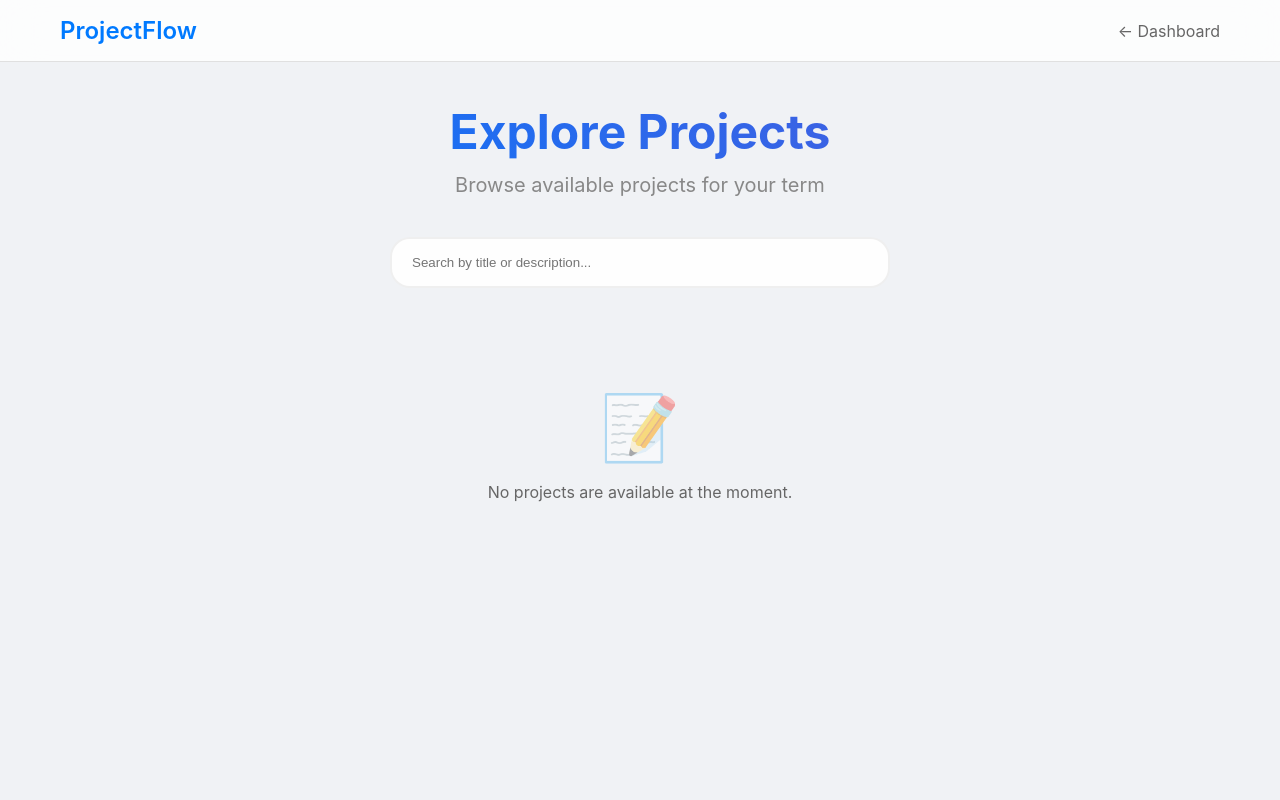
After one commit to echo-tzh/projectFlow, a Flask app: page /student/projects in a window 1280 px wide. The commit adds this page. Run offline with Flask 3, Linux system fonts and the light colour scheme; the visitor is signed in with stand-in values (Sample User, id 1); data that the repository does not hold is empty.

Commit message:
add project listing page
updated dashboard project listing navigation

added Student to features

```diff
--- a/app.py
+++ b/app.py
@@ -28,6 +28,10 @@ app.register_blueprint(load_data_bp)
 app.register_blueprint(universal_dashboard_bp)
 app.register_blueprint(send_welcome_email_bp)
 app.register_blueprint(setup_email_bp)
+# Student projects blueprint
+from features.Student.ViewProjectListing.viewProjectListingController import student_projects_bp
+app.register_blueprint(student_projects_bp, url_prefix="/student")
+
 
 @app.route('/')
 def index():
--- /dev/null
+++ b/features/Student/ViewProjectListing/templates/ViewProjectListing.html
@@ -0,0 +1,200 @@
+<!-- features/Student/ViewProjectListing/templates/ViewProjectListing.html -->
+<!DOCTYPE html>
+<html lang="en">
+<head>
+  <meta charset="UTF-8" />
+  <meta name="viewport" content="width=device-width,initial-scale=1.0" />
+  <title>Browse Projects - ProjectFlow</title>
+  <style>
+    /* Base / reset */
+    * { margin:0; padding:0; box-sizing:border-box; }
+    body {
+      font-family: -apple-system, BlinkMacSystemFont, "Segoe UI", Roboto, "Helvetica Neue", Arial, sans-serif;
+      background: #f0f2f5;
+      min-height: 100vh;
+      color: #1d1d1f;
+    }
+
+    /* === Match Universal Dashboard header/nav exactly === */
+    .container {
+      max-width: 1200px;
+      margin: 0 auto;
+      padding: 0 20px;
+    }
+    .header {
+      background: rgba(255, 255, 255, 0.8);
+      backdrop-filter: blur(20px);
+      border-bottom: 1px solid #e0e0e0;
+      position: sticky;
+      top: 0;
+      z-index: 100;
+      transition: all 0.3s ease;
+    }
+    .nav {
+      display: flex;
+      justify-content: space-between;
+      align-items: center;
+      padding: 16px 0;
+    }
+    .logo {
+      font-size: 24px;
+      font-weight: 600;
+      color: #007AFF;
+      text-decoration: none;
+    }
+    .nav-links {
+      display: flex;
+      align-items: center;
+      gap: 20px;
+    }
+    .nav-link {
+      font-size: 16px;
+      color: #666;
+      text-decoration: none;
+      transition: color 0.2s ease;
+    }
+    .nav-link:hover { color: #007AFF; }
+
+    /* Page content */
+    .main-content { padding: 40px 0; }
+    .page-header { text-align:center; margin-bottom:40px; }
+    .page-title {
+      font-size: 48px;
+      font-weight: 700;
+      margin-bottom: 12px;
+      background: linear-gradient(45deg, #007AFF, #5856D6);
+      -webkit-background-clip: text;
+      -webkit-text-fill-color: transparent;
+      background-clip: text;
+    }
+    .page-subtitle { font-size: 20px; color:#888; margin-bottom: 8px; }
+
+    .search-container { max-width: 500px; margin: 24px auto 40px; position: relative; }
+    .search-input {
+      width: 100%;
+      padding: 16px 20px;
+      border: 2px solid rgba(0, 0, 0, 0.06);
+      border-radius: 20px;
+      background: rgba(255,255,255,0.9);
+      outline: none;
+    }
+    .search-input:focus {
+      border-color: rgba(0, 122, 255, 0.4);
+      box-shadow: 0 0 0 3px rgba(0, 122, 255, 0.1);
+    }
+
+    .projects-grid {
+      display: grid;
+      grid-template-columns: repeat(auto-fill, minmax(360px, 1fr));
+      gap: 24px;
+      margin-bottom: 60px;
+    }
+    .project-card {
+      background: rgba(255,255,255,0.8);
+      backdrop-filter: blur(20px);
+      border-radius: 12px;
+      padding: 24px;
+      border: 1px solid #e0e0e0;
+      box-shadow: 0 4px 10px rgba(0,0,0,0.05);
+      transition: all 0.2s ease;
+    }
+    .project-card:hover {
+      transform: translateY(-4px);
+      box-shadow: 0 8px 20px rgba(0,0,0,0.08);
+    }
+    .project-title { font-size: 20px; font-weight: 600; margin-bottom: 6px; }
+    .project-term  { font-size: 14px; color: #666; margin-bottom: 8px; }
+    .project-description {
+      color: #666;
+      line-height: 1.6;
+      margin-top: 8px;
+      font-size: 15px;
+      display: -webkit-box; -webkit-line-clamp: 3; -webkit-box-orient: vertical; overflow: hidden;
+    }
+
+    .no-results { text-align: center; padding: 60px 20px; color: #666; }
+    .no-results-icon { font-size: 64px; margin-bottom: 16px; opacity: .5; }
+
+    @media (max-width: 768px) {
+      .page-title { font-size: 32px; }
+      .projects-grid { grid-template-columns: 1fr; }
+    }
+  </style>
+</head>
+<body>
+  <header class="header">
+    <div class="container">
+      <nav class="nav">
+        <a href="{{ url_for('universal_dashboard.dashboard') }}" class="logo">ProjectFlow</a>
+        <div class="nav-links">
+          <!-- Keep this a simple text link (same class as dashboard links) -->
+          <a href="{{ url_for('universal_dashboard.dashboard') }}" class="nav-link">← Dashboard</a>
+        </div>
+      </nav>
+    </div>
+  </header>
+
+  <main class="main-content">
+    <div class="container">
+      <div class="page-header">
+        <h1 class="page-title">Explore Projects</h1>
+        <p class="page-subtitle">Browse available projects for your term</p>
+      </div>
+
+      <div class="search-container">
+        <input id="searchInput" class="search-input" type="text"
+               placeholder="Search by title or description..." />
+      </div>
+
+      {% if projects and projects|length > 0 %}
+        <div id="projectsGrid" class="projects-grid">
+          {% for p in projects %}
+          <div class="project-card"
+               data-title="{{ p.title|lower }}"
+               data-description="{{ (p.description or '')|lower }}">
+            <div class="project-title">{{ p.title }}</div>
+            <div class="project-term">
+              {{ p.timeframe.name if p.timeframe else 'Unscheduled Term' }}
+            </div>
+            <div class="project-description">
+              {{ p.description if p.description else 'No description provided.' }}
+            </div>
+          </div>
+          {% endfor %}
+        </div>
+        <div id="noResults" class="no-results" style="display:none;">
+          <div class="no-results-icon">🔍</div>
+          <div>No projects match your search</div>
+        </div>
+      {% else %}
+        <div class="no-results">
+          <div class="no-results-icon">📝</div>
+          <div>No projects are available at the moment.</div>
+        </div>
+      {% endif %}
+    </div>
+  </main>
+
+  <script>
+    // Simple client-side search over rendered cards
+    const input = document.getElementById('searchInput');
+    const grid = document.getElementById('projectsGrid');
+    const noResults = document.getElementById('noResults');
+
+    function applySearch() {
+      if (!grid) return;
+      const term = (input.value || '').toLowerCase();
+      let visible = 0;
+      Array.from(grid.children).forEach(card => {
+        const t = card.getAttribute('data-title') || '';
+        const d = card.getAttribute('data-description') || '';
+        const show = !term || t.includes(term) || d.includes(term);
+        card.style.display = show ? '' : 'none';
+        if (show) visible++;
+      });
+      if (noResults) noResults.style.display = visible ? 'none' : 'block';
+    }
+    if (input) input.addEventListener('input', applySearch);
+  </script>
+</body>
+</html>
--- /dev/null
+++ b/features/Student/ViewProjectListing/viewProjectListingController.py
@@ -0,0 +1,34 @@
+# features/Student/ViewProjectListing/viewProjectListingController.py
+from flask import Blueprint, render_template, session, redirect, url_for, flash
+from functools import wraps
+from shared.models import User, Project, Timeframe  # uses your models
+from database import db
+
+student_projects_bp = Blueprint(
+    "student_projects",
+    __name__,
+    template_folder="templates"
+)
+
+def login_required(f):
+    @wraps(f)
+    def wrapped(*args, **kwargs):
+        if "user_id" not in session:
+            flash("Please log in to access this page.", "warning")
+            return redirect(url_for("login_bp.login"))
+        return f(*args, **kwargs)
+    return wrapped
+
+@student_projects_bp.route("/projects", methods=["GET"])
+@login_required
+def view_projects():
+    """List available projects for the logged-in student's school."""
+    user = User.query.get(session["user_id"])
+
+    q = Project.query.join(Timeframe, Project.timeframe_id == Timeframe.id)
+    # scope to the student's school if present
+    if user and user.school_id:
+        q = q.filter(Timeframe.school_id == user.school_id)
+
+    projects = q.order_by(Project.created_at.desc()).all()
+    return render_template("ViewProjectListing.html", projects=projects, user=user)
--- a/features/dashboard/templates/dashboard.html
+++ b/features/dashboard/templates/dashboard.html
@@ -554,7 +554,9 @@
                     <h3 class="card-title">View Project Listing</h3>
                     <p class="card-description">Browse all available projects for your current course term.</p>
                     <!-- Button only; no navigation yet -->
-                    <button type="button" class="card-action">View Project Listing</button>
+                    <a href="{{ url_for('student_projects.view_projects') }}" class="card-action">
+                        View Project Listing
+                    </a>
                 </div>
 
                 <!-- Submit Preferences -->
```
